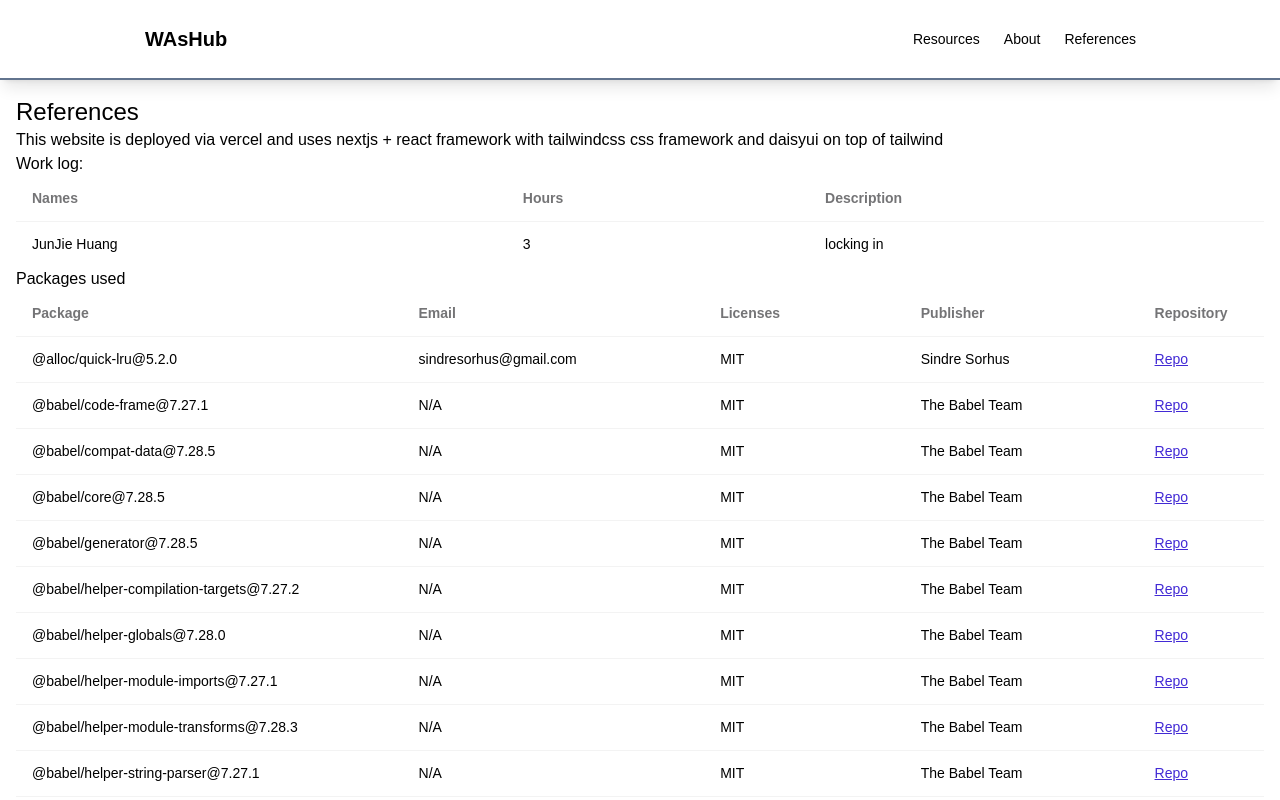
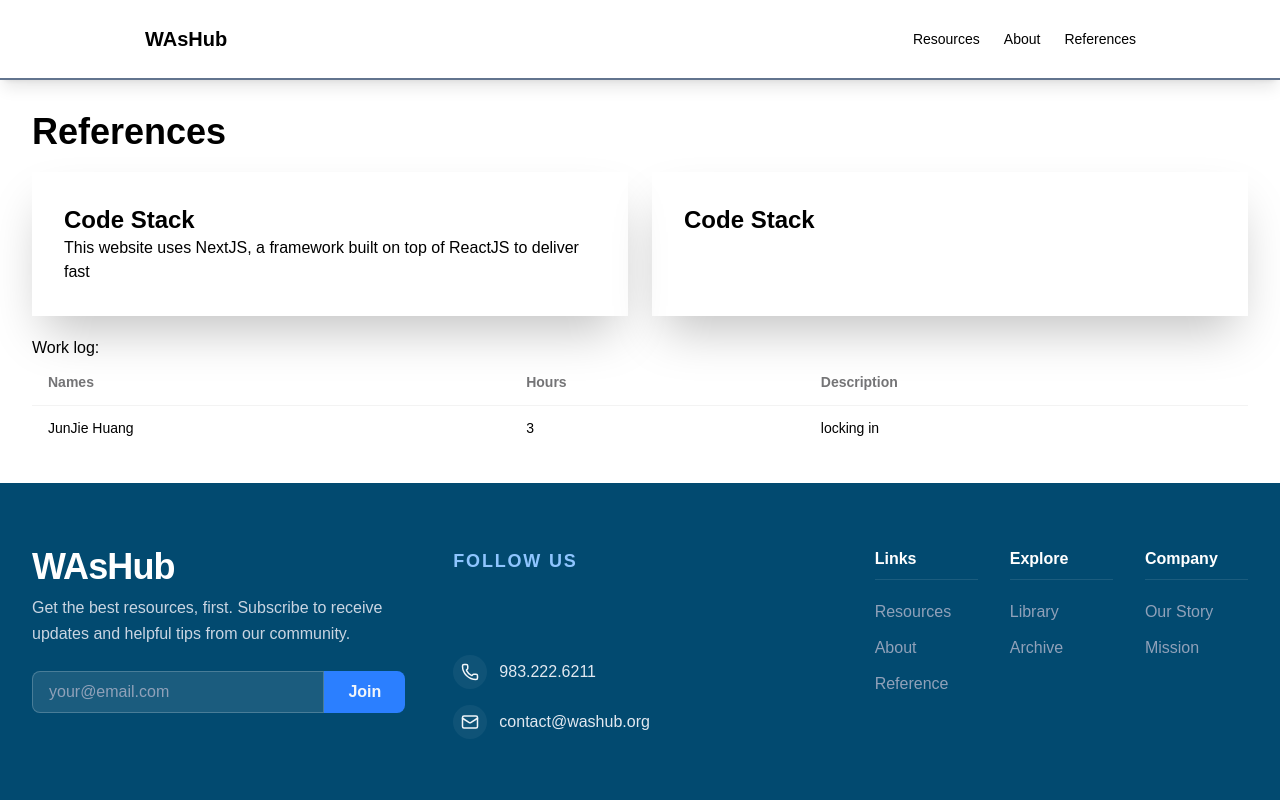
Before and after one commit to NormalDuck/TSA-2025-Webmaster, a Next.js app: page /references in a window 1280 px wide. Shown: the top 800 px of the page. Built offline with nearby package versions, Linux system fonts and the light colour scheme; some icons are missing.

Commit message:
feat: update style

```diff
--- a/app/references/page.tsx
+++ b/app/references/page.tsx
@@ -20,17 +20,30 @@ export default function ReferencesPage() {
 
   const workLogs = [{ names: "JunJie Huang", description: "locking in", hours: 3 }] satisfies Array<WorkLogItem>
 
-  const licenseMap = new Map(Object.entries(licenseData));
+  // const licenseMap = new Map(Object.entries(licenseData));
 
-  return <div className="p-4">
-    <h1 className="text-2xl">References</h1>
+  return <div className="p-8 space-y-5">
+    <h1 className="text-4xl font-extrabold">References</h1>
 
-    <p>
-      This website is deployed via vercel and uses nextjs + react framework with tailwindcss css framework and daisyui on top of tailwind
-    </p>
+    <div className='grid grid-cols-2 gap-6'>
 
+      <div className='shadow-2xl p-8'>
+        <h1 className='text-2xl font-black'>
+          Code Stack
+        </h1>
+        <p>This website uses NextJS, a framework built on top of ReactJS to deliver fast </p>
+      </div>
+
+      <div className='shadow-2xl p-8'>
+        <h1 className='text-2xl font-black'>
+          Code Stack
+        </h1>
+      </div>
+
+    </div>
 
     <label className='mt-10'>Work log:</label>
+
     <div className="overflow-x-auto">
       <table className="table">
         <thead>
@@ -53,38 +66,5 @@ export default function ReferencesPage() {
         </tbody>
       </table>
     </div>
-
-    <label>Packages used</label>
-
-    <div className="overflow-x-auto">
-      <table className="table">
-        <thead>
-          <tr>
-            <th>Package</th>
-            <th>Email</th>
-            <th>Licenses</th>
-            <th>Publisher</th>
-            <th>Repository</th>
-          </tr>
-        </thead>
-        <tbody>
-          {Array.from(licenseMap.entries()).map(([packageName, items]: [string, any]) => (
-            <tr key={packageName}>
-              <td>{packageName}</td>
-              <td>{items.email || "N/A"}</td>
-              <td>{items.licenses}</td>
-              <td>{items.publisher}</td>
-              <td>
-                {items.repository &&
-                  <Link href={items.repository} className="link link-primary" target="_blank">
-                    Repo
-                  </Link>
-                }
-              </td>
-            </tr>
-          ))}
-        </tbody>
-      </table>
-    </div>
   </div>
 }
--- a/app/resources/page.tsx
+++ b/app/resources/page.tsx
@@ -1,7 +1,7 @@
 "use client";
 
 import { SiFacebook, SiInstagram, SiLinkerd, SiX } from "@icons-pack/react-simple-icons";
-import { Apple, GraduationCap, House, Linkedin, Mail, Phone, Plus, SquareChartGantt, UsersRound } from "lucide-react";
+import { Apple, GraduationCap, House, Linkedin, Mail, Map, Phone, Plus, SquareChartGantt, UsersRound } from "lucide-react";
 
 import Image from "next/image";
 import { useMemo, useState } from "react";
@@ -256,7 +256,7 @@ export default function ResourcesPage() {
               <h3 className="text-lg font-bold leading-tight group-hover:text-blue-600 transition-colors">
                 {item.name}
               </h3>
-              <p className="text-gray-500 text-sm line-clamp-2">
+              <p className="text-gray-500 text-sm line-clamp-3">
                 {item.description}
               </p>
             </div>
@@ -271,17 +271,10 @@ export default function ResourcesPage() {
           <button className="btn btn-sm btn-circle btn-ghost absolute right-2 top-2">✕</button>
         </form>
         <h3 className="font-bold text-lg">{opportunity?.name}</h3>
-        <div className="grid grid-cols-1 md:grid-cols-2 gap-4">
-          <p className="py-4">{opportunity?.description}</p>
-          <iframe
-            src="https://www.google.com/maps/embed?pb=!1m18!1m12!1m3!1d3913.4290113569655!2d116.39763165764991!3d39.90548952626052!2m3!1f0!2f0!3f0!3m2!1i1024!2i768!4f13.1!3m3!1m2!1s0x36637698dc4374d9%3A0x2aea2ec9ad545913!2sTiananmen%20Square!5e1!3m2!1sen!2sus!4v1769064074794!5m2!1sen!2sus"
-            className="w-full h-64 rounded-lg"
-            allowFullScreen={false}
-            loading="lazy"
-          ></iframe>
-        </div>
+        <p className="py-4">{opportunity?.description}</p>
         <label className="font-bold text-lg">Contact</label>
         <div className="flex flex-wrap gap-3 mt-2">
+
           {opportunity?.contact.phone && <div className="gap-2 flex">
             <Phone />
             {opportunity.contact.phone}
@@ -313,6 +306,10 @@ export default function ResourcesPage() {
             {opportunity.contact.socials.x}
           </div>}
 
+          {opportunity?.contact.address && <div className="gap-2 flex">
+            <Map />
+            {opportunity.contact.address}
+          </div>}
         </div>
       </div>
     </dialog>
```
